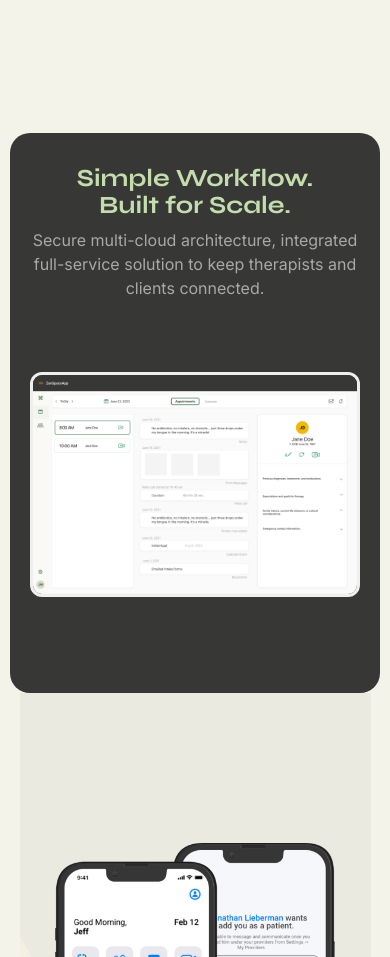
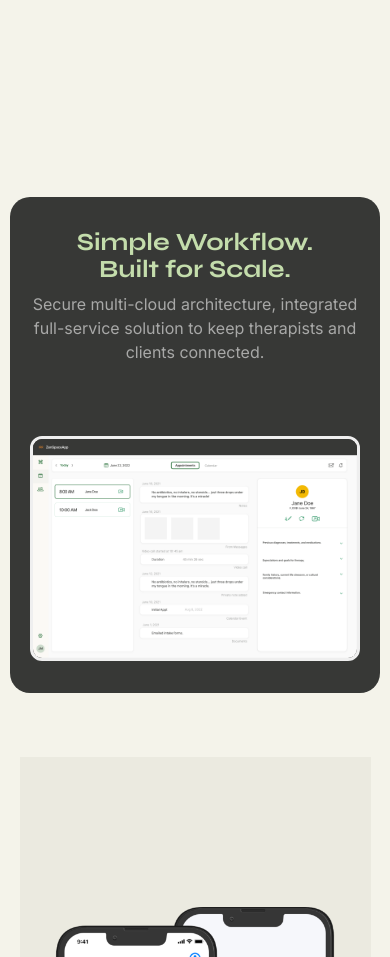
Before and after one commit to ZenSpaceApp/zenspace-website, a Next.js app: page / in a window 390 px wide. Shown: the part 5160-6117 px from the top of the page. Built offline with nearby package versions, Linux system fonts and the light colour scheme.

Commit message:
Fixed workflow section responsivness on homepage.

```diff
--- a/app/page.tsx
+++ b/app/page.tsx
@@ -108,7 +108,9 @@ const SimpleWorkflow = () => {
                   border: "3px solid #efefef",
                   borderRadius: "12px",
                   width: "100%",
-                  maxWidth: "1340px"
+                  maxWidth: "1340px",
+                  margin: "auto",
+                  display: "block"
                 }}
               />
             </div>
--- a/styles/styles.scss
+++ b/styles/styles.scss
@@ -4115,11 +4115,12 @@ input::-webkit-inner-spin-button {
 #zen-workflow {
   // border-bottom: 1px solid #00000010;
   position: relative;
+  padding: 4rem 0;
 
   .container {
     background: #373836;
     max-width: 95vw !important;
-    width: 100% !important;
+    width: 100% !important ;
     padding: 2rem 20px;
     margin: auto !important;
     border-radius: 20px;
```
